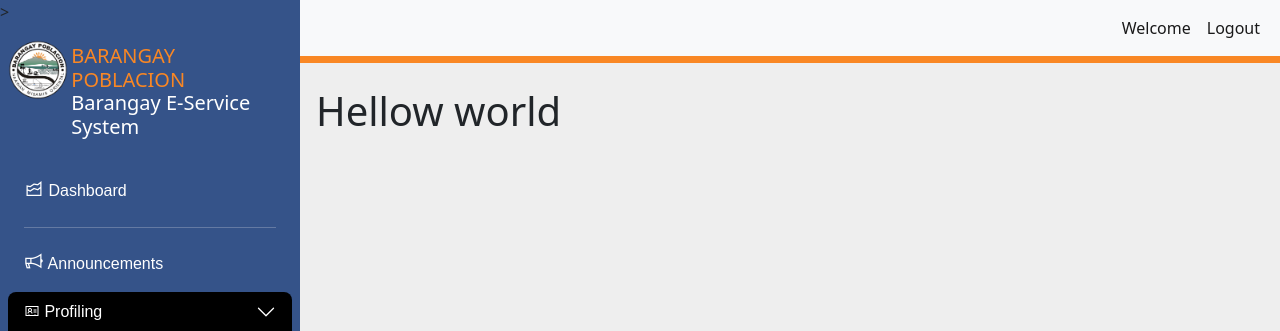
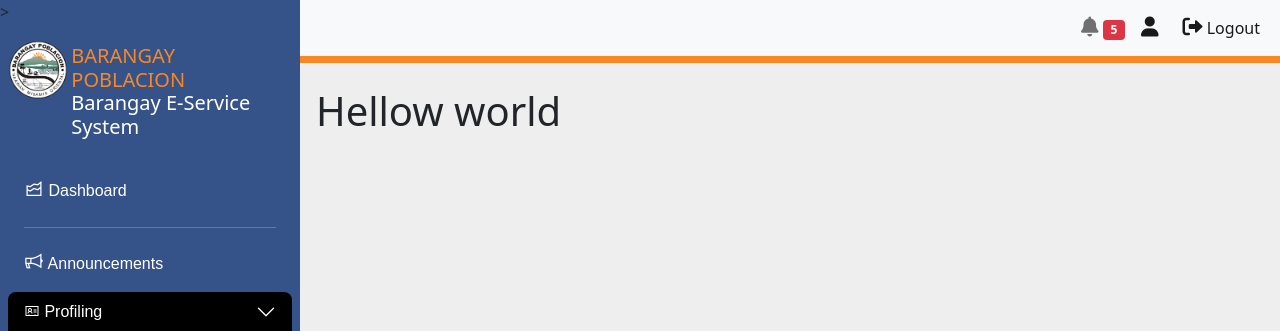
Before and after one commit to syntaxboybe/BESS, a Django app: a page that uses templates/base.html in a window 1280 px wide. Shown: the top 331 px of the page. Run offline with Django 3.2, Linux system fonts and the light colour scheme; some libraries are stand-ins or nearby versions; some web fonts are replaced.

Commit message:
feat(Icons): for notification, user, logout

```diff
--- a/templates/UsersideTemplate/ServicePortalBase.html
+++ b/templates/UsersideTemplate/ServicePortalBase.html
@@ -46,8 +46,8 @@
                     <img class="rounded-circle" src="/media/{{userinfo.residentsinfo.image}}" style="width: 45px; height: 45px; object-fit:cover;">
                   </div>
                   <div class="col-10 pt-2 ps-3">
-                    <div class=""><h5 class="" style="color: #ffff;"> {{userinfo.residentsinfo.firstname}} {{userinfo.residentsinfo.lastname}}</h5></div>
-                    <div class="" style="margin-top: -15px;"><p class="text-white"><small>Resident</small></p></div>
+                    <div class=""><h5 class="" style="color: #F98724;"> {{userinfo.residentsinfo.firstname}} {{userinfo.residentsinfo.lastname}}</h5></div>
+                    <div class="" style="margin-top: -10px;"><p class="text-white">Resident</p></div>
                   </div>
                 </div>
               </div>
--- a/templates/base.html
+++ b/templates/base.html
@@ -8,7 +8,8 @@
     <meta name="viewport" content="width=device-width, initial-scale=1.0">
 
     <link rel="icon" href="{% static 'img/favicon-48x48.png' %}" type="image/x-icon">
-
+    <link rel="stylesheet" href="https://cdnjs.cloudflare.com/ajax/libs/font-awesome/6.0.0-beta3/css/all.min.css">
+    <link rel="stylesheet" href="https://cdnjs.cloudflare.com/ajax/libs/font-awesome/6.0.0-beta3/css/all.min.css">
     <link rel="stylesheet" type="text/css" href="{% static 'bootstrap/css/bootstrap.min.css' %}">
     <link rel="stylesheet" type="text/css" href="{% static 'bootstrap/css/style.css' %}">
     <link rel="stylesheet" type="text/css" href="{% static 'bootstrap/css/font.css' %}">
@@ -187,7 +188,7 @@
 
         <div class="content">
             <nav class="navbar navbar-expand-md navbar-light bg-light nav-bottom">
-                <div class="container-fluid">
+              <div class="container-fluid">
                     <div class="d-flex justify-content-between d-md-none d-block">
                         <button class="btn px-1 py-0 open-btn me-2"><i class="las la-bars fs-5"></i></button>
                         <a class="navbar-brand fd-4" href="#"><img src="{%static 'img/poblacionlogo.png' %}" height="40"><span class="px-2 py-0 h4">Barangay Poblacion</span></a>
@@ -198,12 +199,26 @@
                     </button>
                     <div class="collapse navbar-collapse justify-content-end" id="navbarSupportedContent">
                     <ul class="navbar-nav mb-2 mb-lg-0">
-                        <li class="nav-item">
-                        <a class="nav-link active" aria-current="page" href="#">Welcome {{user.first_name}}</a>
+
+<li class="nav-item dropdown">
+                    <a class="nav-link" href="#" id="notificationDropdown" role="button" data-bs-toggle="dropdown" aria-expanded="false">
+                        <i class="fa-solid fa-bell fs-5"></i>
+                        <span class="badge bg-danger">5</span>
+                    </a>
+                    <ul class="dropdown-menu dropdown-menu-end" aria-labelledby="notificationDropdown">
+                        <li><a class="dropdown-item" href="{% url 'clearance' %}">Clearance</a></li>
+                        <li><a class="dropdown-item" href="{% url 'indigency_request' %}">Certificate of Indigency</a></li>
+                        <li><a class="dropdown-item" href="{% url 'business_permit_module' %}">Business Permit</a></li>
+                        <li><a class="dropdown-item" href="{% url 'building_permit_module' %}">Building Permit</a></li>
+                        <li><a class="dropdown-item" href="{% url 'residency_certificate_module' %}">Certificate of Residency</a></li>
+                    </ul>
+                </li>
+                      <li class="nav-item">
+                        <a class="nav-link active" aria-current="page" href="#"><i class="fas fa-user fs-5 me-2"></i> {{ user.username }}</a>
                         </li>
 
                         <li class="nav-item">
-                        <a class="nav-link active" aria-current="page" href="{% url 'adminLogout' %}">Logout</a>
+                        <a class="nav-link active" aria-current="page" href="{% url 'adminLogout' %}"><i class="fas fa-sign-out-alt fs-5"></i> Logout</a>
                         </li>
                     </ul>
                     </div>
```
